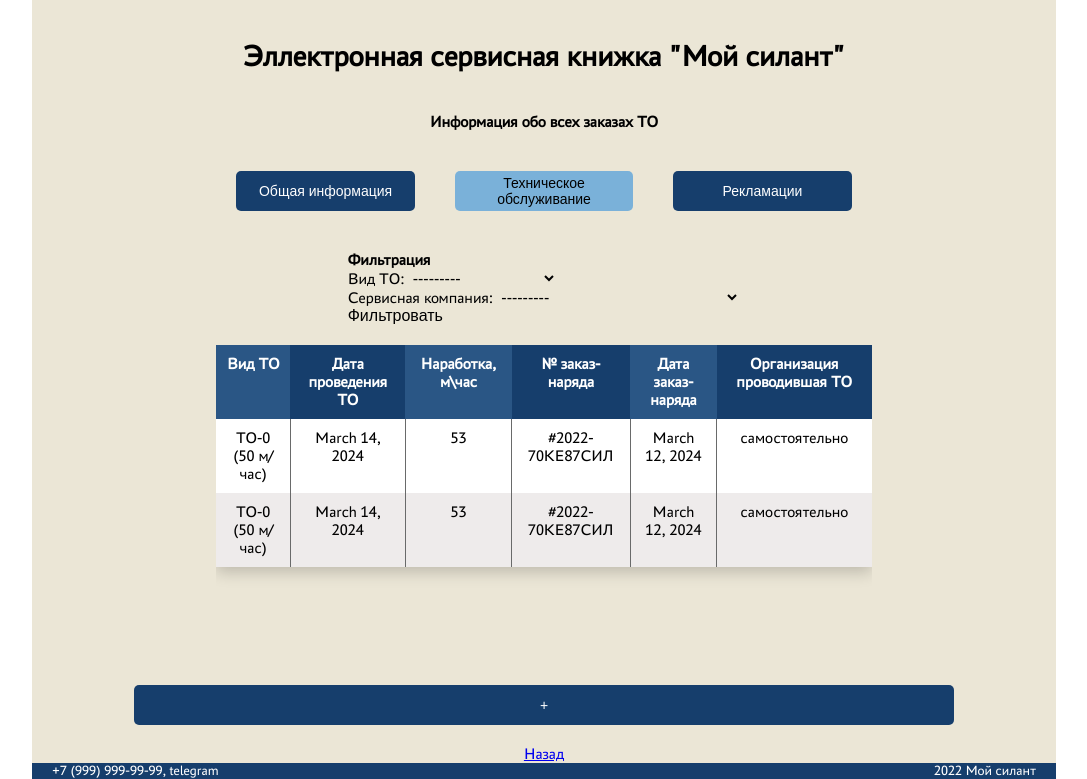
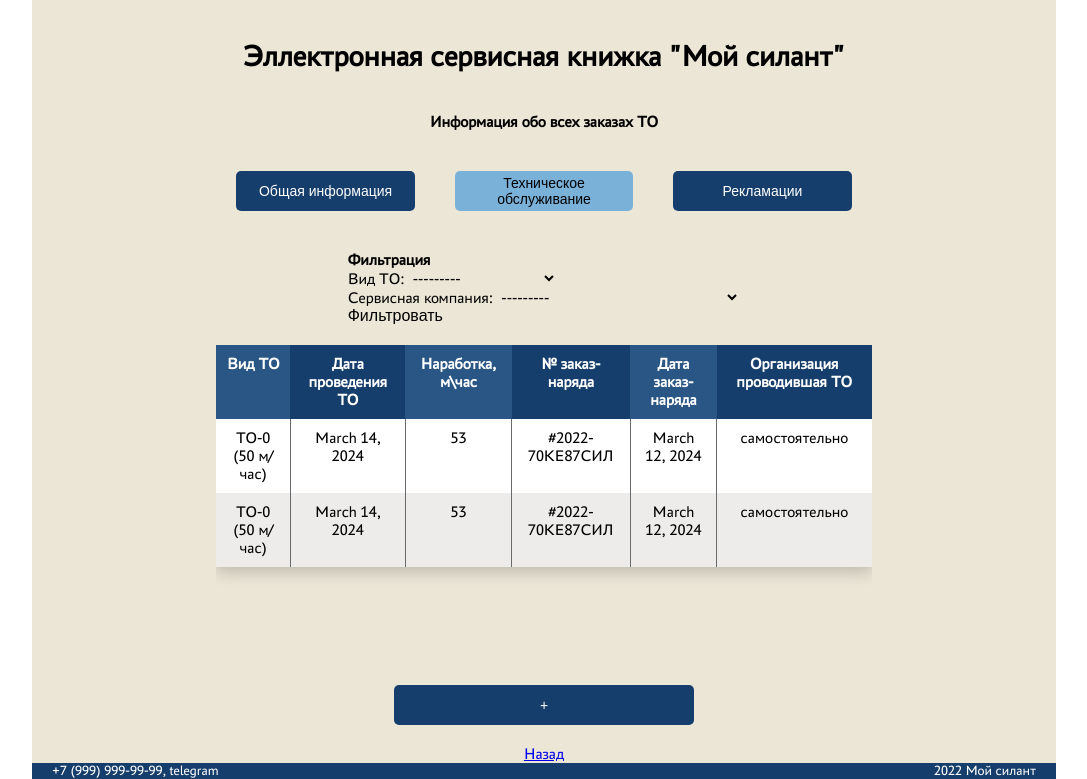
Before and after one commit to FirstEncounter3/SILANT, a Django app: page /maintenances/ in a window 1280 px wide. Shown: the part 101-880 px from the top of the page, without its empty margins (96-1183 px from the left). Run offline with Django 5.2, Linux system fonts and the light colour scheme; a user stored in the database is signed in; data comes from the database, SQL or seed files in the repository.

Commit message:
add margin-top

```diff
--- a/silant_web/static/css/create_maintenance/create_maintenance.css
+++ b/silant_web/static/css/create_maintenance/create_maintenance.css
@@ -6,10 +6,11 @@
 
 
 .create-button {
-    width: 100%;
+    margin-top: 20px;
+    margin-bottom: 20px;
+    width: 300px;
     height: 40px;
     border-radius: 5px;
-    margin: 20px;
     padding: 5px;
     background-color: #163E6C;
     color: white;
```
